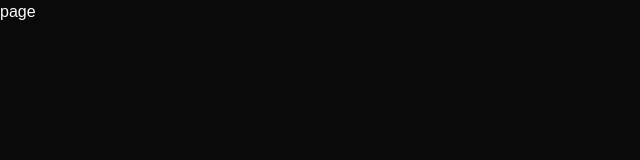
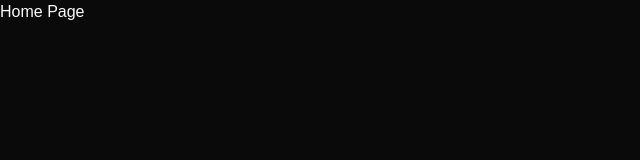
Before and after one commit to sudeepprajapati/prepwise, a Next.js app: page / in a window 1280 px wide. Shown: the top 160 px of the page, without its empty margins (0-640 px from the left). Built offline with nearby package versions, Linux system fonts and the light colour scheme; a web font is replaced by a local one.

Commit message:
add root layout and home page components

```diff
--- /dev/null
+++ b/app/(root)/layout.tsx
@@ -0,0 +1,9 @@
+import { ReactNode } from 'react'
+
+const RootLayout = ({ children }: { children: ReactNode }) => {
+    return (
+        <div>{children}</div>
+    )
+}
+
+export default RootLayout
--- /dev/null
+++ b/app/(root)/page.tsx
@@ -0,0 +1,9 @@
+import React from 'react'
+
+const page = () => {
+  return (
+    <div>Home Page</div>
+  )
+}
+
+export default page
```
